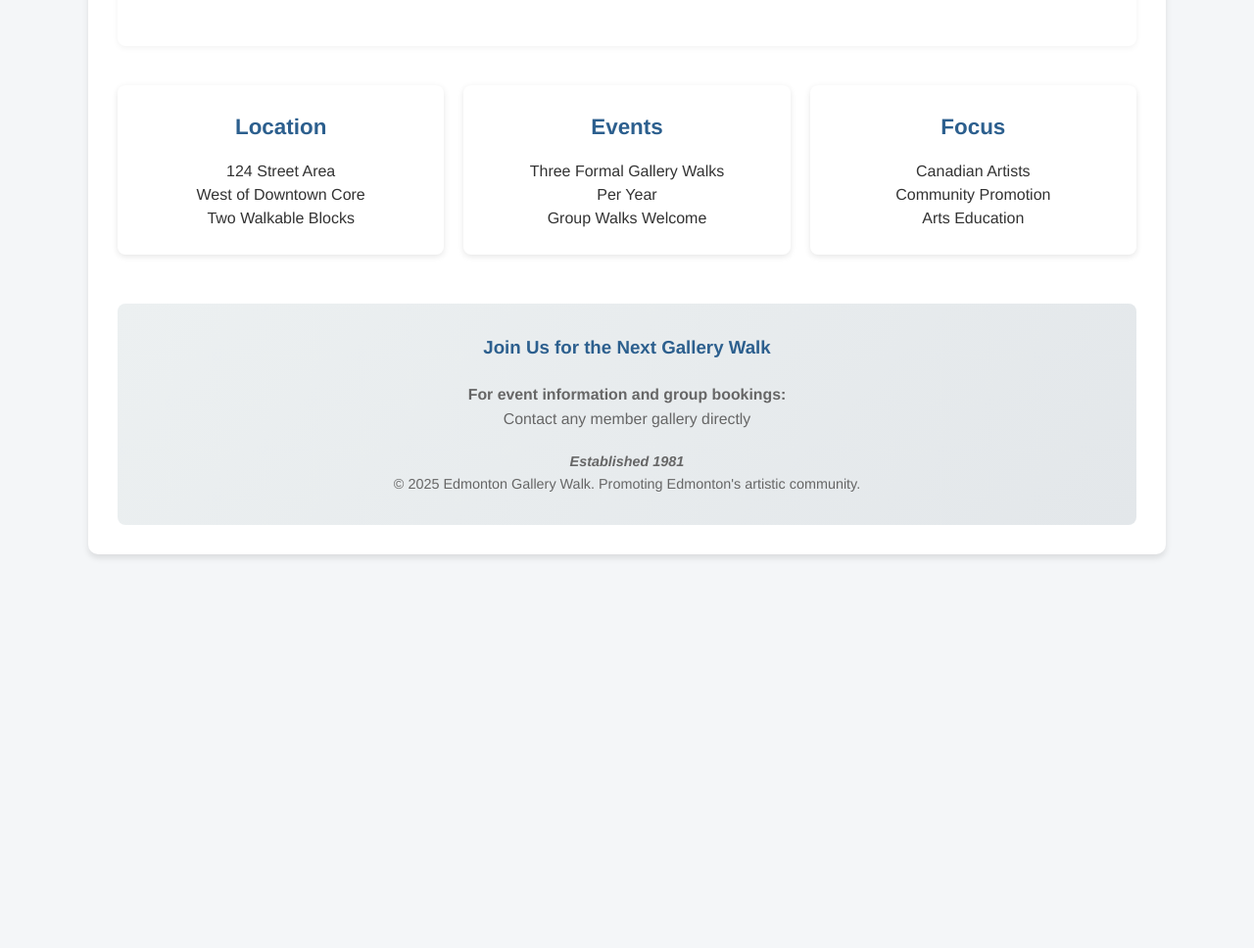
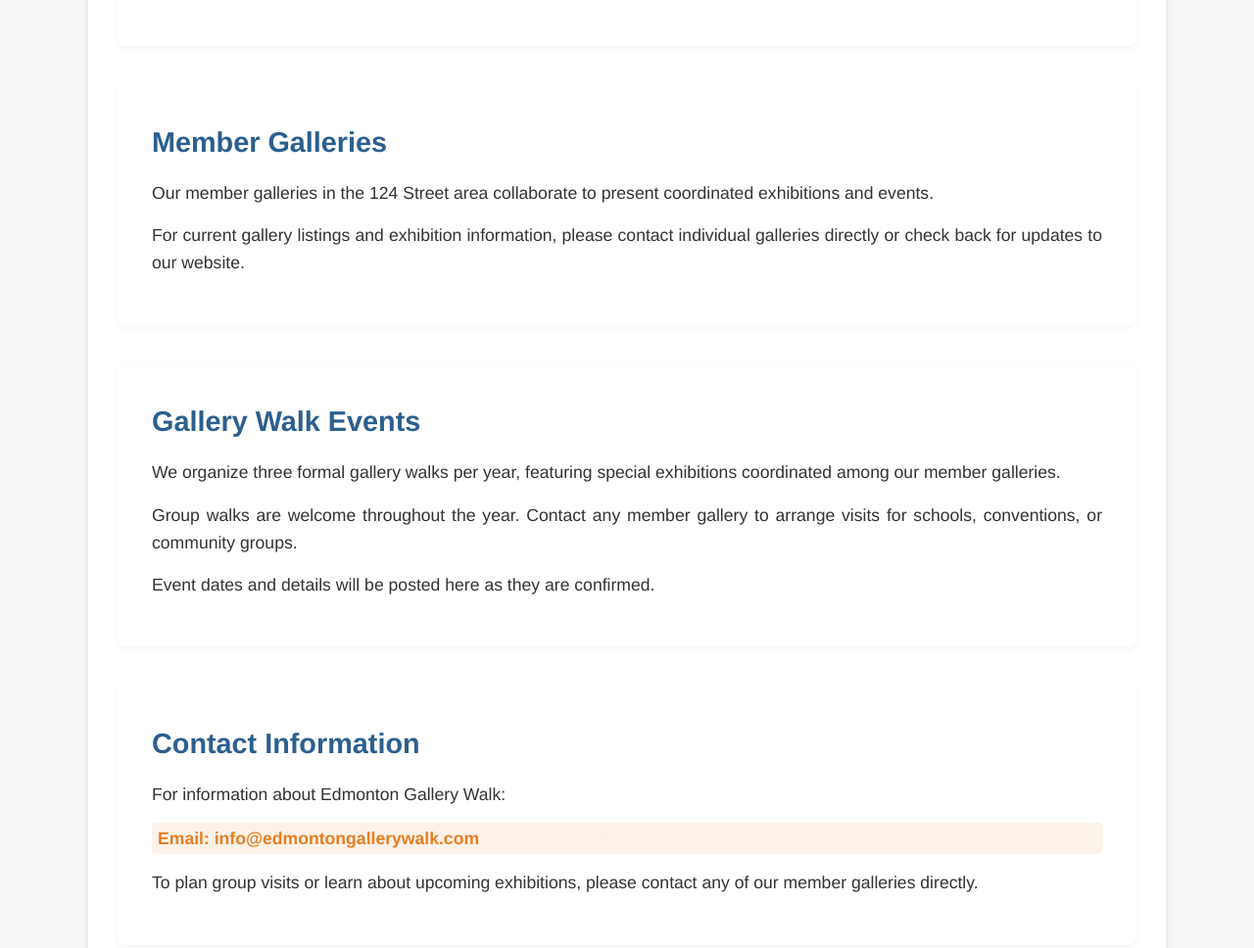
Before and after one commit to ArtsyM75/gallerywalk, a plain HTML site: page index.html in a window 1280 px wide. Shown: the part 776-1744 px from the top of the page at 98% size. Before the commit the page ends 1374 px from the top, so only its background shows below. Drawn offline with Linux system fonts and the light colour scheme.

Commit message:
Single page scroll

```diff
--- a/index.html
+++ b/index.html
@@ -11,11 +11,20 @@
             box-sizing: border-box;
         }
 
+        html {
+            scroll-behavior: smooth;
+            scroll-padding-top: 2rem;
+        }
+
         body {
             font-family: 'Helvetica Neue', Arial, sans-serif;
             line-height: 1.6;
             color: #333;
             background-color: #f4f6f8;
+        }
+
+        section {
+            padding: 40px 0;
         }
 
         .container {
@@ -201,14 +210,14 @@
         </div>
 
         <div class="navigation">
-            <a href="#about" class="nav-button" onclick="showAbout()">About Us</a>
-            <a href="#galleries" class="nav-button" onclick="showGalleries()">Member Galleries</a>
-            <a href="#events" class="nav-button" onclick="showEvents()">Events</a>
-            <a href="#contact" class="nav-button" onclick="showContact()">Contact</a>
+            <a href="#about" class="nav-button">About Us</a>
+            <a href="#galleries" class="nav-button">Member Galleries</a>
+            <a href="#events" class="nav-button">Events</a>
+            <a href="#contact" class="nav-button">Contact</a>
         </div>
 
         <div class="main-content">
-            <div class="about-section">
+            <section id="about" class="about-section">
                 <h2>About Edmonton Gallery Walk</h2>
                 <p>The Edmonton Gallery Walk, continuing a tradition that began in 1981, promotes art and artists within our community, focusing especially on work by Canadian artists.</p>
 
@@ -217,30 +226,27 @@
                 <p>Although formal unguided Gallery Walks are planned <span class="highlight">three times per year</span>, we encourage group walks throughout the year, and will be happy to assist in the planning of any gallery walk for schools, conventions, or groups in general.</p>
 
                 <p><span class="highlight">Please contact any of the member galleries</span> if you are planning a visit to find out specific information about upcoming exhibitions.</p>
-            </div>
+            </section>
 
-            <div class="info-grid">
-                <div class="info-card">
-                    <h3>Location</h3>
-                    <p>124 Street Area<br>
-                    West of Downtown Core<br>
-                    Two Walkable Blocks</p>
-                </div>
+            <section id="galleries" class="about-section">
+                <h2>Member Galleries</h2>
+                <p>Our member galleries in the 124 Street area collaborate to present coordinated exhibitions and events.</p>
+                <p>For current gallery listings and exhibition information, please contact individual galleries directly or check back for updates to our website.</p>
+            </section>
 
-                <div class="info-card">
-                    <h3>Events</h3>
-                    <p>Three Formal Gallery Walks<br>
-                    Per Year<br>
-                    Group Walks Welcome</p>
-                </div>
+            <section id="events" class="about-section">
+                <h2>Gallery Walk Events</h2>
+                <p>We organize three formal gallery walks per year, featuring special exhibitions coordinated among our member galleries.</p>
+                <p>Group walks are welcome throughout the year. Contact any member gallery to arrange visits for schools, conventions, or community groups.</p>
+                <p>Event dates and details will be posted here as they are confirmed.</p>
+            </section>
 
-                <div class="info-card">
-                    <h3>Focus</h3>
-                    <p>Canadian Artists<br>
-                    Community Promotion<br>
-                    Arts Education</p>
-                </div>
-            </div>
+            <section id="contact" class="about-section">
+                <h2>Contact Information</h2>
+                <p>For information about Edmonton Gallery Walk:</p>
+                <p class="highlight">Email: info@edmontongallerywalk.com</p>
+                <p>To plan group visits or learn about upcoming exhibitions, please contact any of our member galleries directly.</p>
+            </section>
         </div>
 
         <div class="footer">
```
